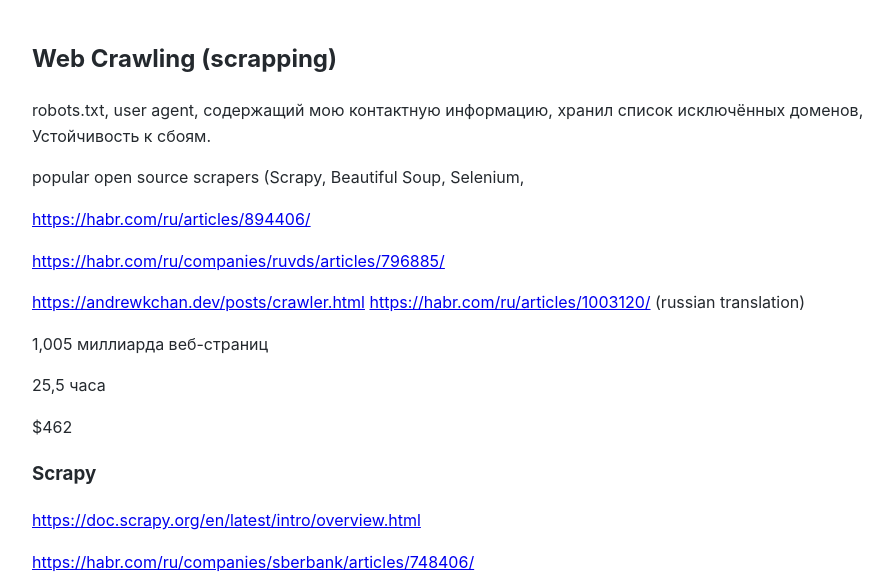
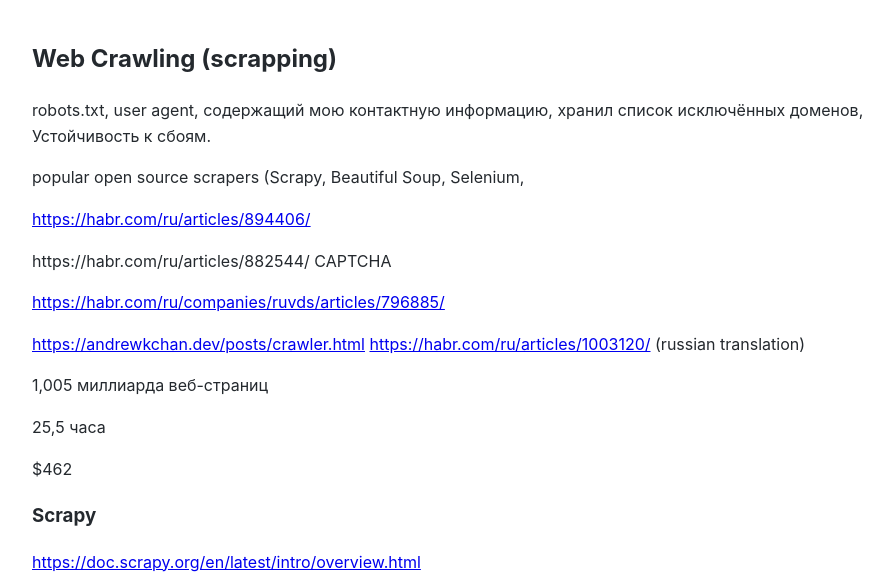
Before and after one commit to Michael-Lubinsky/michael-lubinsky.github.com, a Jekyll site: the page built from web/crawling.md, in a window 1280 px wide and 900 px high, cut to the strip 0-587 px from the top of the window. Shown: the whole strip, without its empty margins (158-1051 px from the left). Built offline with Jekyll 4.4.1, drawn with Linux system fonts in a browser that asks for light colours; our own code applies the rules of GitHub Pages for plain Markdown files.

Commit message:
Add additional resources for web crawling

```diff
--- a/web/crawling.md
+++ b/web/crawling.md
@@ -7,6 +7,8 @@
 popular open source scrapers (Scrapy, Beautiful Soup, Selenium,
 
 <https://habr.com/ru/articles/894406/>
+
+https://habr.com/ru/articles/882544/ CAPTCHA
 
 <https://habr.com/ru/companies/ruvds/articles/796885/>
 
```
